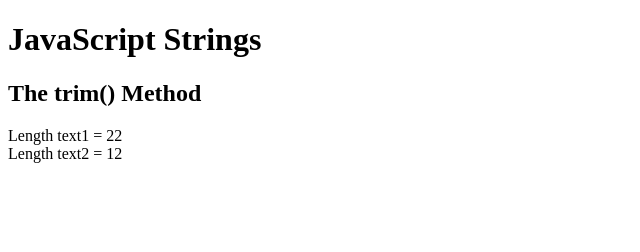
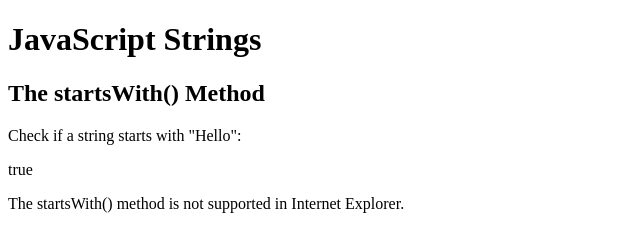
Before and after one commit to rahimbd296345/JavaScript-Tutorial, a website: page assistant.html in a window 1280 px wide. Shown: the whole page, without its empty margins (0-640 px from the left). Drawn offline with Linux system fonts and the light colour scheme.

Commit message:
11.11.2022

```diff
--- a/assistant.html
+++ b/assistant.html
@@ -3,16 +3,16 @@
 <body>
 
 <h1>JavaScript Strings</h1>
-<h2>The trim() Method</h2>
+<h2>The startsWith() Method</h2>
+<p>Check if a string starts with "Hello":</p>
 
 <p id="demo"></p>
 
+<p>The startsWith() method is not supported in Internet Explorer.</p>
+
 <script>
-  let text1 = "     Hello World!     ";
-  let text2 = text1.trim();
-
-  document.getElementById("demo").innerHTML =
-    "Length text1 = " + text1.length + "<br>Length text2 = " + text2.length;
+  let text = "Hello world, welcome to the universe.";
+  document.getElementById("demo").innerHTML = text.startsWith("Hello");
 </script>
 
 </body>
```
Also changed, not shown: app.js (deleted, +0 -11 lines), index.html (+3 -3 lines).
